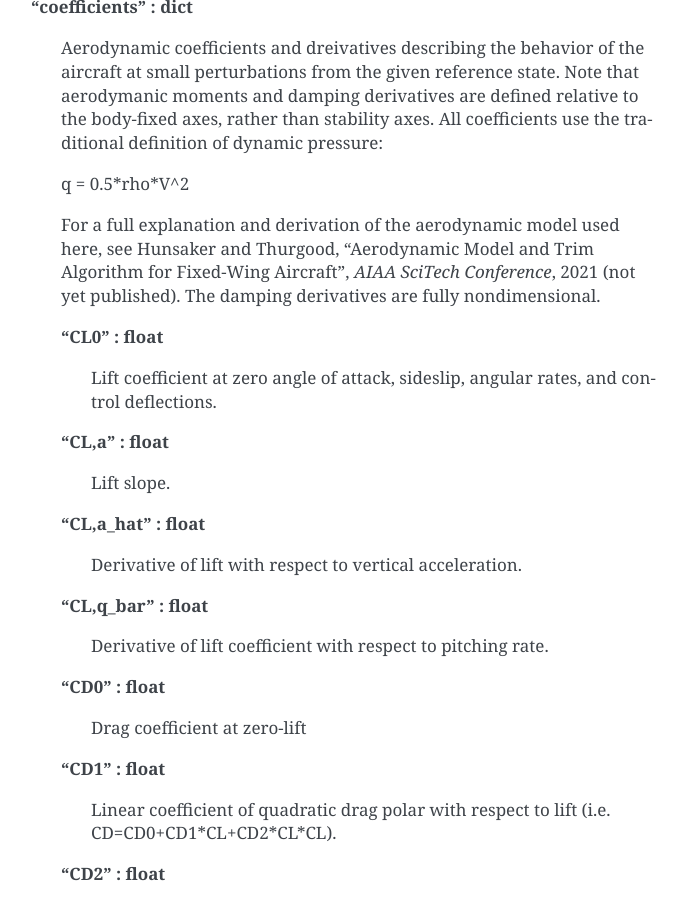
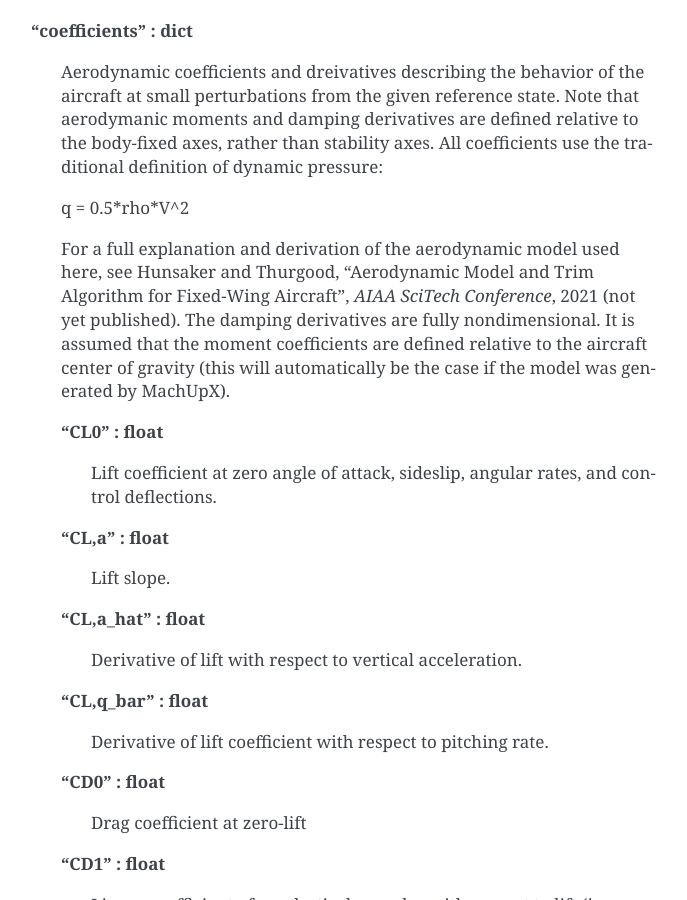
Before and after one commit to usuaero/Pylot, a Sphinx documentation site: the page built from docs/source/creating_input_files.md, in a window 1280 px wide and 900 px high, scrolled down 15771 px. Shown: the whole window, without its empty margins (419-1106 px from the left). Built offline with Sphinx 7.4.7, drawn with Linux system fonts in a browser that asks for light colours; some of the changed text lies outside the part shown.

Commit message:
Updated docs concerning CG.

```diff
--- a/docs/source/creating_input_files.md
+++ b/docs/source/creating_input_files.md
@@ -224,7 +224,7 @@ Describes an aircraft. The aerodynamics of the aircraft may be determined in one
 >>Weight of the aircraft.
 >
 >**"inertia" : dict"**
->>Describes the mass moments of inertia of the aircraft.
+>>Describes the mass moments of inertia of the aircraft. These are assumed to be defined relative to the center of gravity.
 >>
 >>**"Ixx" : float**
 >>>Mass moment of inertia about the body x-axis.
@@ -404,7 +404,7 @@ As mentioned above, this model relies on a set of equations given by Phillips. T
 >>
 >>q = 0.5\*rho\*V^2
 >>
->>For a full explanation and derivation of the aerodynamic model used here, see Hunsaker and Thurgood, "Aerodynamic Model and Trim Algorithm for Fixed-Wing Aircraft", *AIAA SciTech Conference*, 2021 (not yet published). The damping derivatives are fully nondimensional.
+>>For a full explanation and derivation of the aerodynamic model used here, see Hunsaker and Thurgood, "Aerodynamic Model and Trim Algorithm for Fixed-Wing Aircraft", *AIAA SciTech Conference*, 2021 (not yet published). The damping derivatives are fully nondimensional. It is assumed that the moment coefficients are defined relative to the aircraft center of gravity (this will automatically be the case if the model was generated by MachUpX).
 >>
 >>**"CL0" : float**
 >>>Lift coefficient at zero angle of attack, sideslip, angular rates, and control deflections.
```
